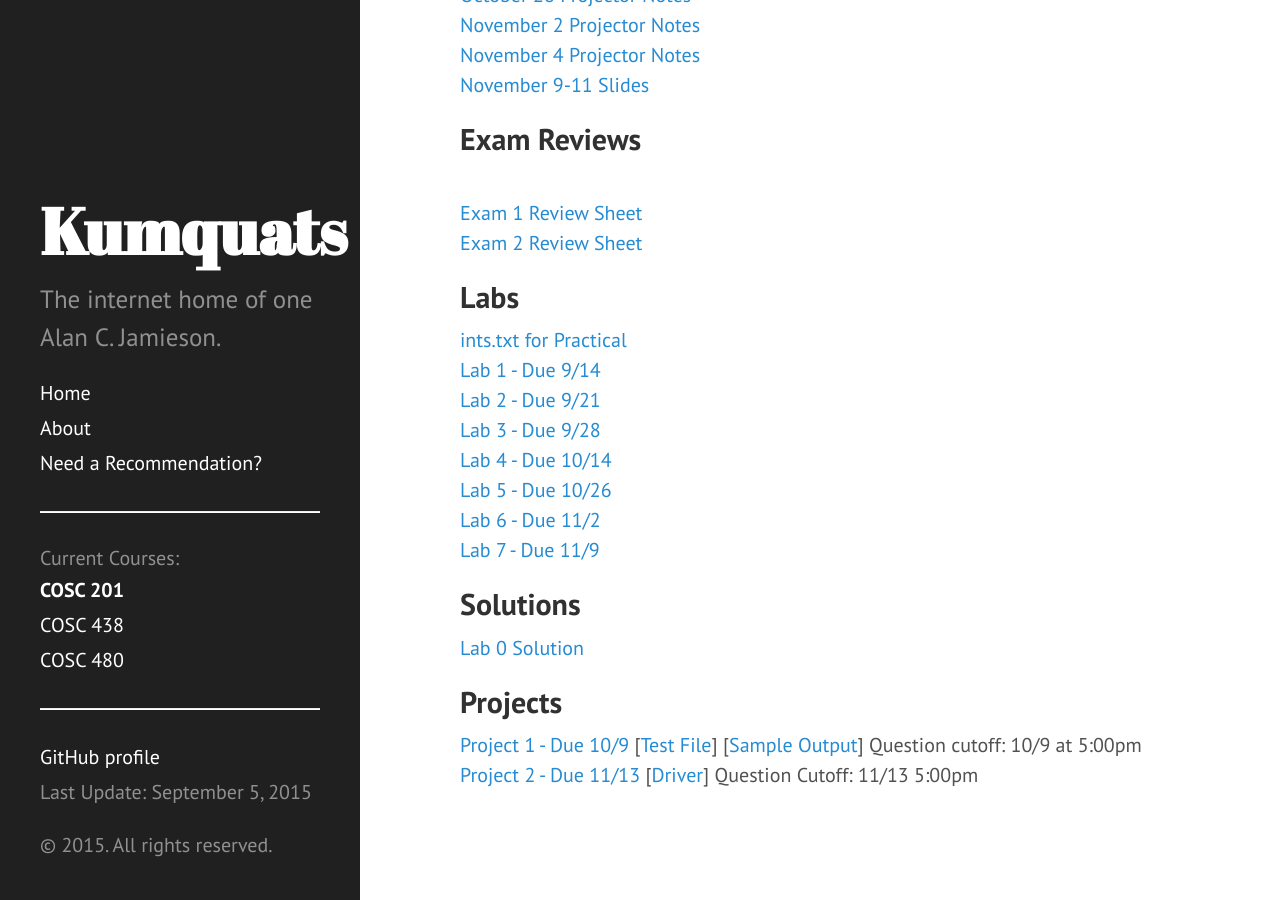
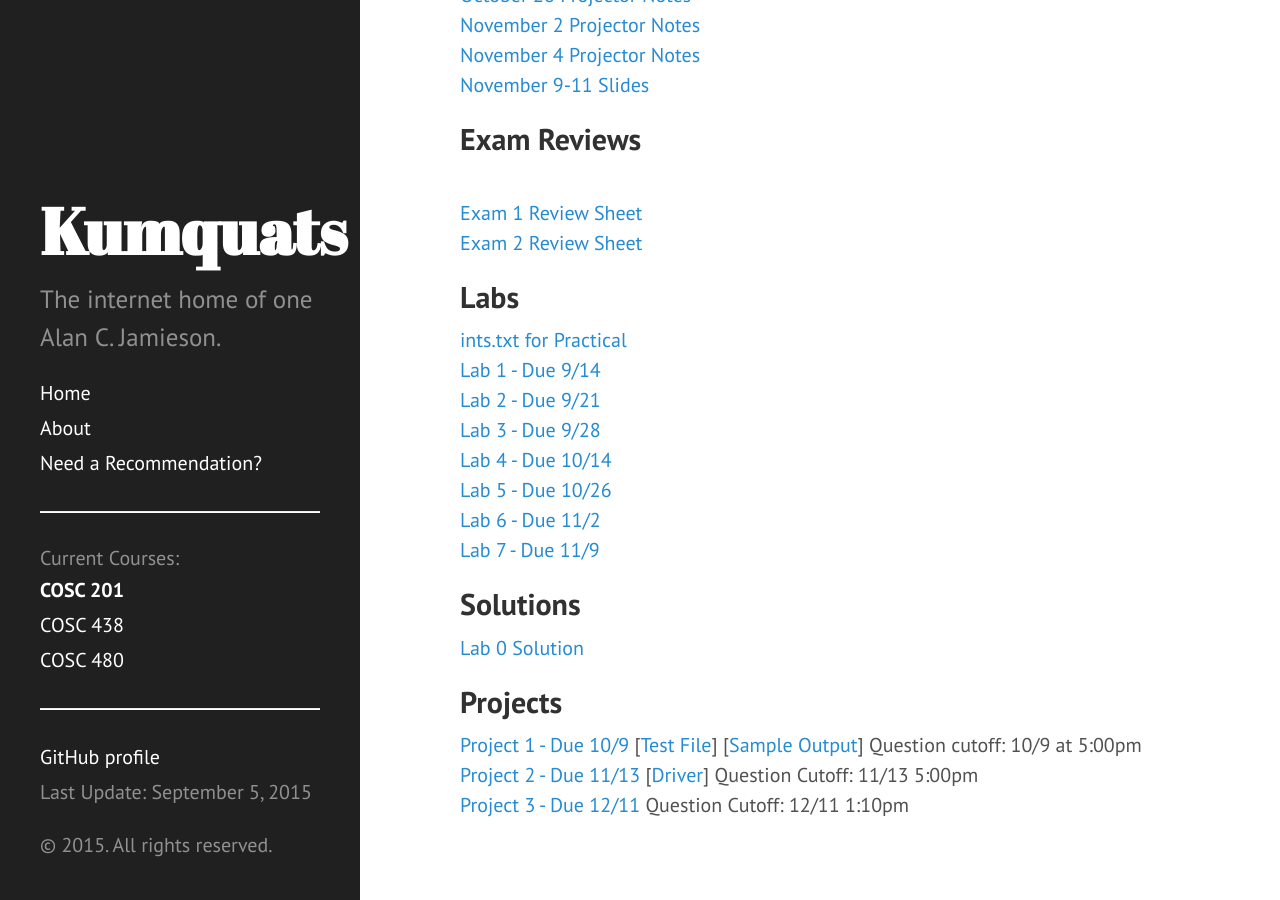
Before and after one commit to ripark/ripark.github.io, a Jekyll site: the page built from f15/cosc201.html, in a window 1280 px wide and 900 px high, scrolled down 607 px. Built offline with Jekyll 4.4.1, drawn with Linux system fonts in a browser that asks for light colours; Markdown is read by kramdown in place of the engine named in the settings.

Commit message:
Project 3 up

```diff
--- a/f15/cosc201.html
+++ b/f15/cosc201.html
@@ -64,3 +64,5 @@ shorttitle: "COSC 201"
 <a href="http://ripark.github.io/f15/COSC201Asg1.pdf">Project 1 - Due 10/9</a> [<a href="http://ripark.github.io/f15/accounts.txt">Test File</a>] [<a href="http://ripark.github.io/f15/sample.txt">Sample Output</a>] Question cutoff: 10/9 at 5:00pm
 <br>
 <a href="http://ripark.github.io/f15/COSC201Asg2.pdf">Project 2 - Due 11/13</a> [<a href="http://ripark.github.io/f15/Proj2Driver.java">Driver</a>] Question Cutoff: 11/13 5:00pm
+<br>
+<a href="http://ripark.github.io/f15/COSC201Asg3.pdf">Project 3 - Due 12/11</a> Question Cutoff: 12/11 1:10pm
```
Also changed, not shown: 1 other file.
